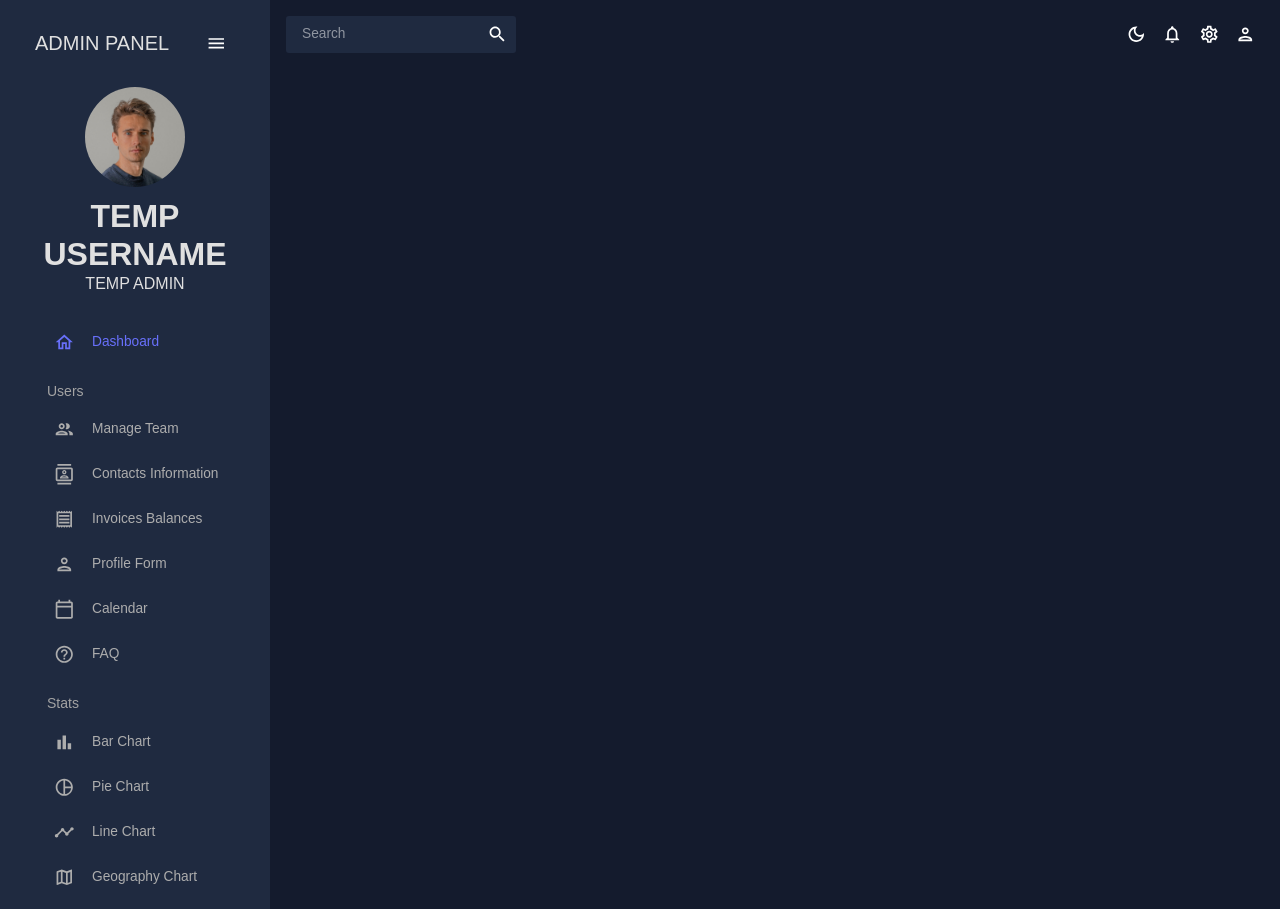
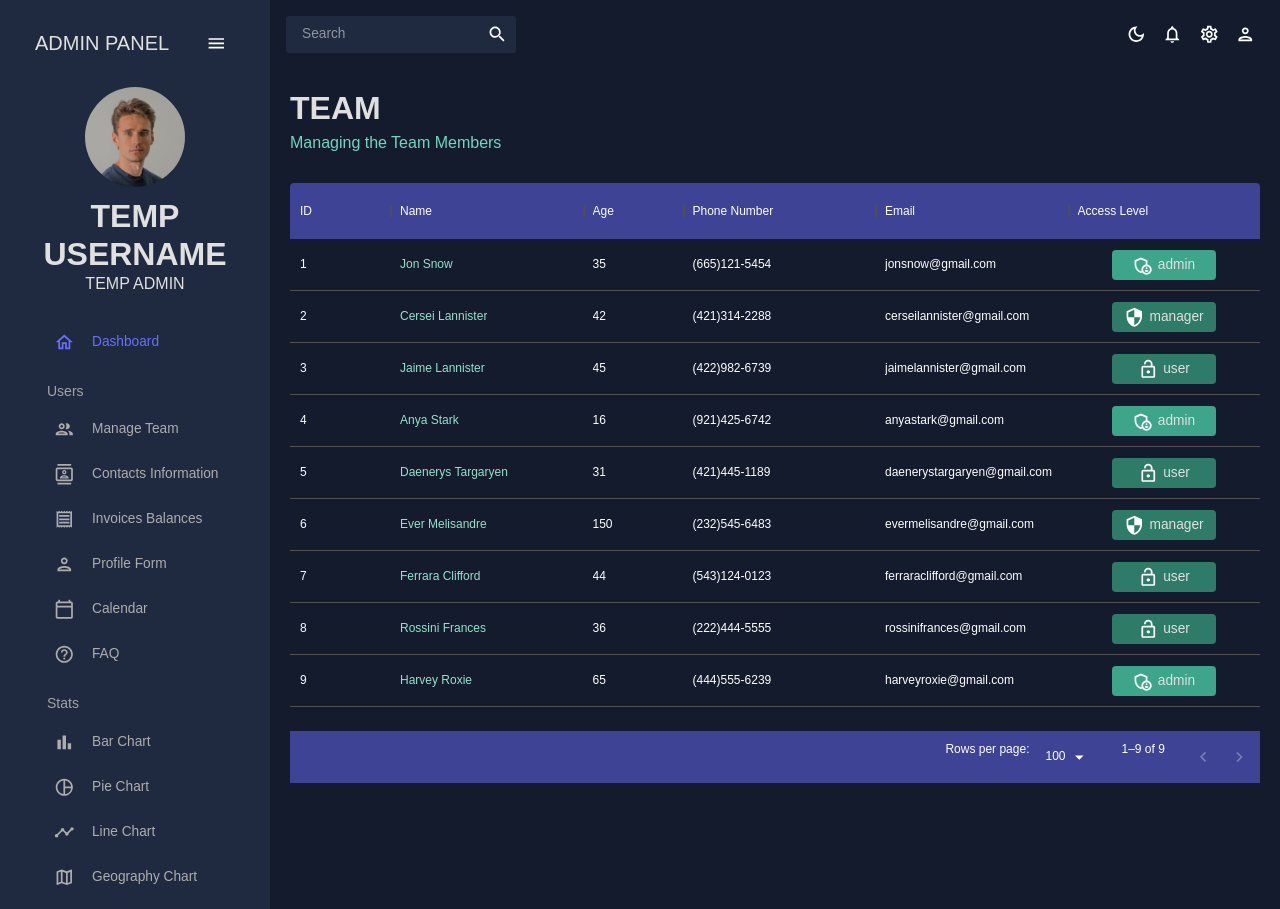
Before and after one commit to junbin-tan/animalAdoptionApplication, a React (Create React App) app in the folder Frontend/: page /team in a window 1280 px wide. Built offline with nearby package versions, Linux system fonts and the light colour scheme.

Commit message:
Made the Team, Invoice, Contact page with data table

```diff
--- a/Frontend/src/App.js
+++ b/Frontend/src/App.js
@@ -8,9 +8,9 @@ import { Routes, Route } from "react-router-dom";
 import Topbar from "./scenes/global/Topbar";
 import Sidebar from "./scenes/global/Sidebar";
 import Dashboard from "./scenes/dashboard";
-// import Team from "./scenes/team";
-// import Invoices from "./scenes/invoices";
-// import Contacts from "./scenes/contacts";
+import Team from "./scenes/team";
+import Invoices from "./scenes/invoices";
+import Contacts from "./scenes/contacts";
 // import Bar from "./scenes/bar";
 // import Form from "./scenes/form";
 // import Line from "./scenes/line";
@@ -32,9 +32,9 @@ function App() {
               <Topbar />
               <Routes>
                 <Route path="/" element={<Dashboard />} />
-                {/* <Route path="/team" element={<Team />} /> */}
-                {/* <Route path="/contacts" element={<Contacts />} /> */}
-                {/* <Route path="/invoices" element={<Invoices />} /> */}
+                <Route path="/team" element={<Team />} />
+                <Route path="/contacts" element={<Contacts />} />
+                <Route path="/invoices" element={<Invoices />} />
                 {/* <Route path="/form" element={<Form />} /> */}
                 {/* <Route path="/bar" element={<Bar />} /> */}
                 {/* <Route path="/pie" element={<Pie />} /> */}
--- a/Frontend/src/assets/data/mockData.js
+++ b/Frontend/src/assets/data/mockData.js
@@ -1,6 +1,6 @@
 // USED FOR JUN BIN DASHBOARD MOCK DATA DONT DELETE
 
-import { tokens } from "../theme";
+import { tokens } from "../../theme";
 
 export const mockDataTeam = [
   {
--- /dev/null
+++ b/Frontend/src/scenes/contacts/index.jsx
@@ -0,0 +1,56 @@
+import { Box, Typography, useTheme } from "@mui/material";
+import { DataGrid, GridToolbar } from "@mui/x-data-grid";
+import { tokens } from "../../theme";
+import Header from "../../components/AdminHeader";
+// import { useTheme } from "@mui/material";
+
+// importing data should change later
+import { mockDataContacts } from "../../assets/data/mockData";
+
+const Contacts = () => {
+    const theme = useTheme();
+    const colors = tokens(theme.palette.mode);
+
+    // make the column for the data
+    //flex will grow to 1 fractiion of the size of flex , no flex wont grow
+    // render cell will allow customeisaton of cell
+    const columns = [
+        { field: "id", headerName: "ID", flex:0.5},
+        { field: "registrarId", headerName: "Registrar ID"},
+        { field: "name", headerName: "Name", flex:1, cellClassName:"name-column-cell"},
+        { field: "age", headerName: "Age", type: "number", headerAlign: "left", align:"left"},
+        { field: "phone", headerName: "Phone Number", flex:1},
+        { field: "email", headerName: "Email", flex:1},
+        { field: "address", headerName: "Address", flex:1},
+        { field: "city", headerName: "City", flex:1},
+        { field: "zipCode", headerName: "ZipCode", flex:1},
+
+    ];
+
+    return (
+        // neeed to specify the actual pixel height defintion if not css cannto redner
+        // vh is view port height allow data grid to show
+        <Box m="20px">
+            <Header title = "CONTACTS" subtitle ="List of Contacts for Futrue Reference" />
+            <Box
+                m="40ox 0 0 0" height="75vh" sx={{
+                    "& .MuiDataGrid-root" : {border:"none"},
+                    // if you want to uncomment then the line will disappear
+                    // "& .MuiDataGrid-cell" : {borderBottom:"none"},
+                    "& .name-column-cell" : {color: colors.greenAccent[300]},
+                    "& .MuiDataGrid-columnHeaders" : {backgroundColor: colors.blueAccent[700], borderBottom: "none"},
+                    "& .MuiDataGrid-viirtualScroller" : {backgroundColor: colors.primary[400]},
+                    "& .MuiDataGrid-footerContainer" : {borderTop:"none",backgroundColor: colors.blueAccent[700]},
+                    "& .MuiDataGrid-toolbarContainer .MuiButton-text" : {color: `${colors.grey[100]} !important`},
+                }}>
+                <DataGrid
+                    rows = {mockDataContacts}
+                    columns = {columns}
+                    components ={{Toolbar: GridToolbar}}
+                />
+            </Box>
+        </Box>
+    )
+}
+
+export default Contacts;
--- /dev/null
+++ b/Frontend/src/scenes/invoices/index.jsx
@@ -0,0 +1,57 @@
+import { Box, Typography, useTheme } from "@mui/material";
+import { DataGrid, GridToolbar } from "@mui/x-data-grid";
+import { tokens } from "../../theme";
+import Header from "../../components/AdminHeader";
+// import { useTheme } from "@mui/material";
+
+// importing data should change later
+import { mockDataInvoices } from "../../assets/data/mockData";
+
+const Invoices = () => {
+    const theme = useTheme();
+    const colors = tokens(theme.palette.mode);
+
+    // make the column for the data
+    //flex will grow to 1 fractiion of the size of flex , no flex wont grow
+    // render cell will allow customeisaton of cell
+    const columns = [
+        { field: "id", headerName: "ID"},
+        { field: "name", headerName: "Name", flex:1, cellClassName:"name-column-cell"},
+        { field: "phone", headerName: "Phone Number", flex:1},
+        { field: "email", headerName: "Email", flex:1},
+        { field: "cost", headerName: "Cost", flex:1, renderCell:(params) => (
+            <Typography color = {colors.greenAccent[500]}>
+                ${params.row.cost}
+            </Typography>
+        )},
+        { field: "date", headerName: "Date", flex:1},
+    ];
+
+    return (
+        // neeed to specify the actual pixel height defintion if not css cannto redner
+        // vh is view port height allow data grid to show
+        <Box m="20px">
+            <Header title = "Invoics" subtitle ="List of Invoice Balance" />
+            <Box
+                m="40ox 0 0 0" height="75vh" sx={{
+                    "& .MuiDataGrid-root" : {border:"none"},
+                    // if you want to uncomment then the line will disappear
+                    // "& .MuiDataGrid-cell" : {borderBottom:"none"},
+                    "& .name-column-cell" : {color: colors.greenAccent[300]},
+                    "& .MuiDataGrid-columnHeaders" : {backgroundColor: colors.blueAccent[700], borderBottom: "none"},
+                    "& .MuiDataGrid-viirtualScroller" : {backgroundColor: colors.primary[400]},
+                    "& .MuiDataGrid-footerContainer" : {borderTop:"none",backgroundColor: colors.blueAccent[700]},
+                    "& .MuiCheckbox-root" : {color: `${colors.greenAccent[200]} !important`},
+                }}>
+                <DataGrid
+                    checkboxSelection
+                    rows = {mockDataInvoices}
+                    columns = {columns}
+
+                />
+            </Box>
+        </Box>
+    )
+}
+
+export default Invoices;
--- /dev/null
+++ b/Frontend/src/scenes/team/index.jsx
@@ -0,0 +1,75 @@
+import { Box, Typography, useTheme } from "@mui/material";
+import { DataGrid } from "@mui/x-data-grid";
+import { tokens } from "../../theme";
+import AdminPanelSettingsOutlinedIcon from "@mui/icons-material/AdminPanelSettingsOutlined";
+import LockOpenOutlinedIcon from "@mui/icons-material/LockOpenOutlined";
+import SecurityOutlinedIcon from "@mui/icons-material/SecurityOutlined";
+import Header from "../../components/AdminHeader";
+
+// importing data should change later
+import { mockDataTeam } from "../../assets/data/mockData";
+
+const Team = () => {
+    const theme = useTheme();
+    const colors = tokens(theme.palette.mode);
+
+    // make the column for the data
+    //flex will grow to 1 fractiion of the size of flex , no flex wont grow
+    // render cell will allow customeisaton of cell
+    const columns = [
+        { field: "id", headerName: "ID"},
+        { field: "name", headerName: "Name", flex:1, cellClassName:"name-column-cell"},
+        { field: "age", headerName: "Age", type: "number", headerAlign: "left", align:"left"},
+        { field: "phone", headerName: "Phone Number", flex:1},
+        { field: "email", headerName: "Email", flex:1},
+        { field: "access", headerName: "Access Level", flex:1, renderCell: ({row: {access}}) =>{
+            return (
+                <Box width = "60%"
+                m="0 auto"
+                p="5px"
+                display="flex"
+                justifyContent="center"
+                backgroundColor = {
+                    access === "admin"
+                    ? colors.greenAccent[600]
+                    : colors.greenAccent[700]
+                }
+                borderRadius="4px"
+                >
+                    {access === "admin" && <AdminPanelSettingsOutlinedIcon/>}
+                    {access === "manager" && <SecurityOutlinedIcon/>}
+                    {access === "user" && <LockOpenOutlinedIcon/>}
+                    <Typography color = {colors.grey[100]} sx={{ml:"5px"}}>
+                        {access}
+                    </Typography>
+                </Box>
+            )
+        }
+    },
+    ];
+
+    return (
+        // neeed to specify the actual pixel height defintion if not css cannto redner
+        // vh is view port height allow data grid to show
+        <Box m="20px">
+            <Header title = "TEAM" subtitle ="Managing the Team Members" />
+            <Box
+                m="40ox 0 0 0" height="75vh" sx={{
+                    "& .MuiDataGrid-root" : {border:"none"},
+                    // if you want to uncomment then the line will disappear
+                    // "& .MuiDataGrid-cell" : {borderBottom:"none"},
+                    "& .name-column-cell" : {color: colors.greenAccent[300]},
+                    "& .MuiDataGrid-columnHeaders" : {backgroundColor: colors.blueAccent[700], borderBottom: "none"},
+                    "& .MuiDataGrid-viirtualScroller" : {backgroundColor: colors.primary[400]},
+                    "& .MuiDataGrid-footerContainer" : {borderTop:"none",backgroundColor: colors.blueAccent[700]},
+                }}>
+                <DataGrid
+                    rows = {mockDataTeam}
+                    columns = {columns}
+                />
+            </Box>
+        </Box>
+    )
+}
+
+export default Team;
```
